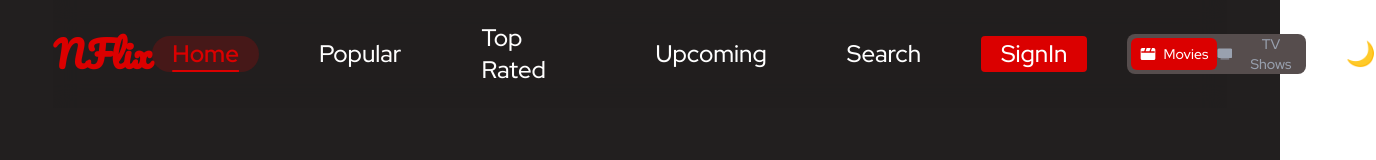
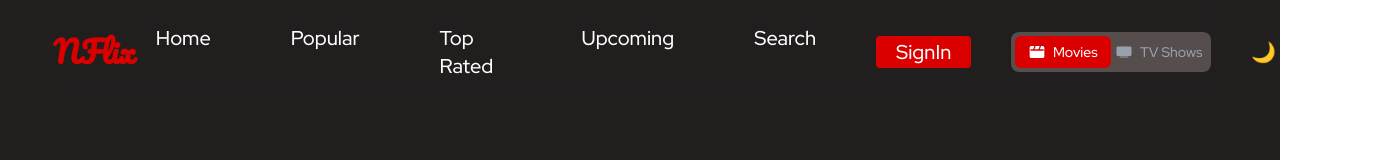
Before and after one commit to therealakash13/movie_discovery_react, a React (Vite) app: page / in a window 1280 px wide. Shown: the top 160 px of the page, 1376 px wide, since content can reach past the window. Built offline with nearby package versions, Linux system fonts and the light colour scheme; no server answers.

Commit message:
some ui and navbar changes

```diff
--- a/src/components/Card.jsx
+++ b/src/components/Card.jsx
@@ -6,7 +6,7 @@ export default function MovieCard({ movie }) {
   const { id, mediaType, title, poster, rating, overview, year } = movie;
 
   return (
-    <Link to={`/${mediaType}/${id}`}>
+    <Link to={`/${mediaType}/detail/${id}`}>
       <div
         className="group relative h-[98%] w-100 shrink-0 rounded-xl overflow-hidden
                   bg-black transition-transform duration-300 ease-out hover:z-20 cursor-pointer"
--- a/src/components/DiscoverBanner.jsx
+++ b/src/components/DiscoverBanner.jsx
@@ -36,13 +36,13 @@ export default function DiscoverBanner({ movies }) {
         <p className="text-xl font-semibold text-gray-200 mb-6">{overview}</p>
 
         <div className="flex gap-3">
-          <Link to={`${mediaType}/${id}/media`}>
+          <Link to={`/${mediaType}/media/${id}`}>
             <button className="bg-white text-black font-bold px-6 py-2 rounded cursor-pointer flex gap-2 items-center">
               <Play />
               Media
             </button>
           </Link>
-          <Link to={`${mediaType}/${id}`}>
+          <Link to={`/${mediaType}/detail/${id}`}>
             <button className="bg-gray-600/70 px-6 py-2 font-bold rounded cursor-pointer flex gap-2 items-center">
               <Info />
               View Info
--- a/src/components/MediaToggle.jsx
+++ b/src/components/MediaToggle.jsx
@@ -2,10 +2,29 @@ import { useContext } from "react";
 import { Movie, TV } from "../assets/SVGComponents";
 import { MovieContext } from "../context/MovieContext";
 import { TOGGLE_MEDIA_TYPE } from "../context/action";
+import { useLocation, useNavigate } from "react-router";
 
 export default function MediaToggle() {
   const { state, dispatch } = useContext(MovieContext);
-  const type = state.user.mediaType;
+  const navigate = useNavigate();
+  const location = useLocation();
+
+  const type = state.user?.mediaType;
+
+  const handleToggle = () => {
+    const newType = type === "movie" ? "tv" : "movie";
+
+    dispatch({ type: TOGGLE_MEDIA_TYPE });
+
+    const segments = location.pathname.split("/");
+
+    if (segments[1] === "movie" || segments[1] === "tv") {
+      segments[1] = newType;
+      navigate(segments.join("/"));
+    } else {
+      navigate(`/${newType}`);
+    }
+  };
 
   return (
     <div className="relative w-52 h-10 bg-secondary rounded-lg p-1 flex">
@@ -18,23 +37,29 @@ export default function MediaToggle() {
 
       {/* Movie Button */}
       <button
-        onClick={() => dispatch({ type: TOGGLE_MEDIA_TYPE })}
+        onClick={handleToggle}
         className={`relative z-10 flex-1 flex items-center justify-center gap-2 text-sm font-medium cursor-pointer transition-colors ${
           type === "movie" ? "text-white" : "text-gray-400"
         }`}
       >
-        <Movie className="w-4 h-4" innerfill={type === "tv" ? "#99a1af" : "#fff"} />
+        <Movie
+          className="w-4 h-4"
+          innerfill={type === "tv" ? "#99a1af" : "#fff"}
+        />
         Movies
       </button>
 
       {/* TV Button */}
       <button
-        onClick={() => dispatch({ type: TOGGLE_MEDIA_TYPE })}
+        onClick={handleToggle}
         className={`relative z-10 flex-1 flex items-center justify-center gap-2 text-sm font-medium cursor-pointer transition-colors ${
           type === "tv" ? "text-white" : "text-gray-400"
         }`}
       >
-        <TV className="w-4 h-4" innerfill={type === "movie" ? "#99a1af" : "#fff"}/>
+        <TV
+          className="w-4 h-4"
+          innerfill={type === "movie" ? "#99a1af" : "#fff"}
+        />
         TV Shows
       </button>
     </div>
--- a/src/components/Navbar.jsx
+++ b/src/components/Navbar.jsx
@@ -10,45 +10,54 @@ export default function Navbar() {
   const { state, dispatch } = useContext(MovieContext);
   const mediaType = state.user?.mediaType;
 
+  const base = `/${mediaType}`;
+  const navStyle = ({ isActive }) =>
+    `
+  relative px-5 py-1 transition-all duration-300
+  ${isActive ? "text-primary font-semibold" : "text-secondary dark:text-text-dark"}
+
+  after:absolute
+  after:left-0
+  after:-bottom-0
+  after:h-[2px]
+  after:w-full
+  after:bg-primary
+  after:rounded-full
+  after:origin-center
+  after:transition-transform
+  after:duration-300
+  ${isActive ? "after:scale-x-100" : "after:scale-x-0"}
+  `;
+
   return (
     <nav className="flex items-center justify-between py-5">
       <Link
-        to="/"
-        className="font-primary text-4xl font-semibold  text-primary"
+        to={`${base}`}
+        className="font-primary text-3xl font-semibold  text-primary"
       >
         NFlix
       </Link>
-      <ul className="flex gap-10 text-2xl font-medium items-center">
-        <NavLink to="/" className="px-5 rounded-full py-0.5 transition-all">
+      <ul className="flex gap-10 text-xl font-medium items-center">
+        <div className="relative flex gap-10">
+          <NavLink to={`${base}`} end className={navStyle}>
             Home
           </NavLink>
-        <NavLink
-          to="popular"
-          className="px-5 rounded-full py-0.5 transition-all"
-        >
+          <NavLink to={`${base}/popular`} className={navStyle}>
             Popular
           </NavLink>
-        <NavLink
-          to="top_rated"
-          className="px-5 rounded-full py-0.5 transition-all"
-        >
+          <NavLink to={`${base}/top_rated`} className={navStyle}>
             Top Rated
           </NavLink>
-        <NavLink
-          to="upcoming"
-          className="px-5 rounded-full py-0.5 transition-all"
-        >
+          <NavLink to={`${base}/upcoming`} className={navStyle}>
             {mediaType === "tv" ? "On the Air" : "Upcoming"}
           </NavLink>
-        <NavLink
-          to="search"
-          className="px-5 rounded-full py-0.5 transition-all"
-        >
+          <NavLink to="/search" className={navStyle}>
             Search
           </NavLink>
+        </div>
         {/* if user exists show user info else */}
         {user ? (
-          <NavLink to="auth">
+          <NavLink to="/auth">
             <button className="bg-secondary text-white font-medium px-5 py-0.5 rounded cursor-pointer flex gap-3 justify-center items-center">
               <img
                 className="w-10 h-10 rounded-full border-2 border-secondary scale-120"
@@ -59,7 +68,7 @@ export default function Navbar() {
             </button>
           </NavLink>
         ) : (
-          <NavLink to="auth">
+          <NavLink to="/auth">
             <button className="bg-primary text-white font-medium px-5 py-0.5 rounded cursor-pointer">
               SignIn
             </button>
--- a/src/index.css
+++ b/src/index.css
@@ -20,15 +20,6 @@ html {
   overflow-y: scroll;
 }
 
-a.active{
-  font-weight: 600;
-  color: #db0000;
-  text-decoration: underline;
-  text-underline-offset: 8px;
-  text-decoration-color: #db0000;
-  background: rgb(219, 0, 0, .2);
-}
-
 /* Hide scrollbar background */
 .card::-webkit-scrollbar {
   height: 10px;
--- a/src/main.jsx
+++ b/src/main.jsx
@@ -3,11 +3,11 @@ import { createRoot } from "react-dom/client";
 import "./index.css";
 import App from "./App.jsx";
 import { BrowserRouter, Route, Routes } from "react-router";
-import Home from "./pages/Home.jsx";
+import Discover from "./pages/Discover.jsx";
 import Auth from "./pages/Auth.jsx";
 import MovieProvider from "./context/MovieProvider.jsx";
 import { AuthProvider } from "./context/AuthProvider.jsx";
-import MovieDetails from "./components/MoviesDetails.jsx";
+import MediaDetails from "./pages/MediaDetails.jsx";
 import MediaPage from "./pages/MediaPage.jsx";
 import Search from "./pages/Search.jsx";
 import MediaListPage from "./pages/MediaListPage.jsx";
@@ -19,12 +19,15 @@ createRoot(document.getElementById("root")).render(
         <MovieProvider>
           <Routes>
             <Route path="/" element={<App />}>
-              <Route index element={<Home />} />
-              <Route path="/:category" element={<MediaListPage />} />
-              <Route path="/search" element={<Search />} />
-              <Route path="/auth" element={<Auth />} />
-              <Route path="/:mediaType/:id" element={<MovieDetails />} />
-              <Route path="/:mediaType/:id/media" element={<MediaPage />}/>
+              <Route path=":mediaType">
+                <Route index element={<Discover />} />
+                <Route path=":category" element={<MediaListPage />} />
+                <Route path="media/:id" element={<MediaPage />} />
+                <Route path="detail/:id" element={<MediaDetails />} />
+              </Route>
+
+              <Route path="search" element={<Search />} />
+              <Route path="auth" element={<Auth />} />
             </Route>
           </Routes>
         </MovieProvider>
--- a/src/pages/Home.jsx
+++ b/src/pages/Discover.jsx
@@ -1,12 +1,10 @@
 import Loader from "../components/Loader";
 import DiscoverBanner from "../components/DiscoverBanner";
-import { MovieContext } from "../context/MovieContext";
-import { useContext } from "react";
 import { useMedia } from "../hooks/useMedia";
+import { useParams } from "react-router";
 
-export default function Home() {
-  const { state } = useContext(MovieContext);
-  const mediaType = state.user.mediaType;
+export default function Discover() {
+  const { mediaType } = useParams();
 
   const { media, loading } = useMedia({
     mediaType,
```
Also changed, not shown: src/pages/MediaDetails.jsx (renamed from src/components/MoviesDetails.jsx, +12 -12 lines). Lines whose indentation alone changed are shown as unchanged.
